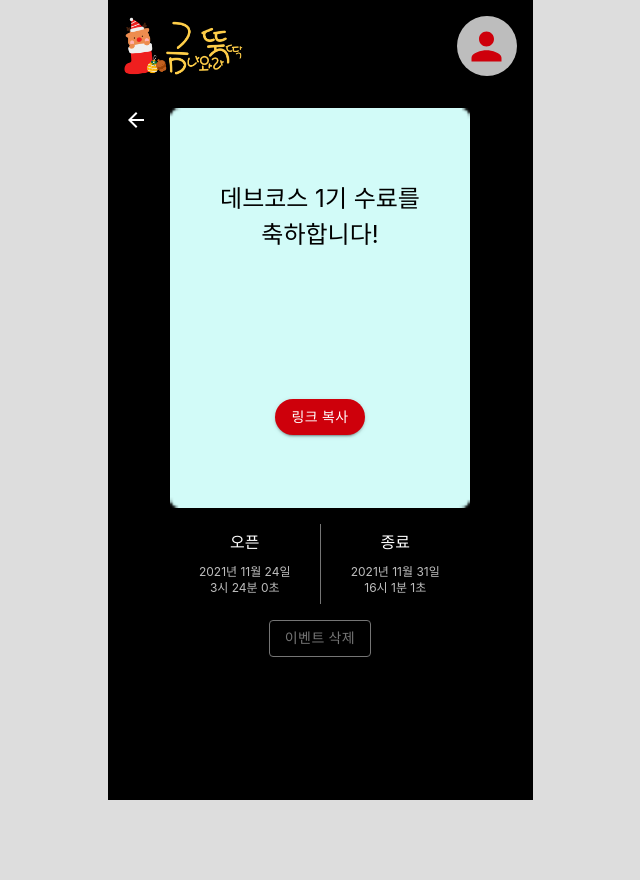
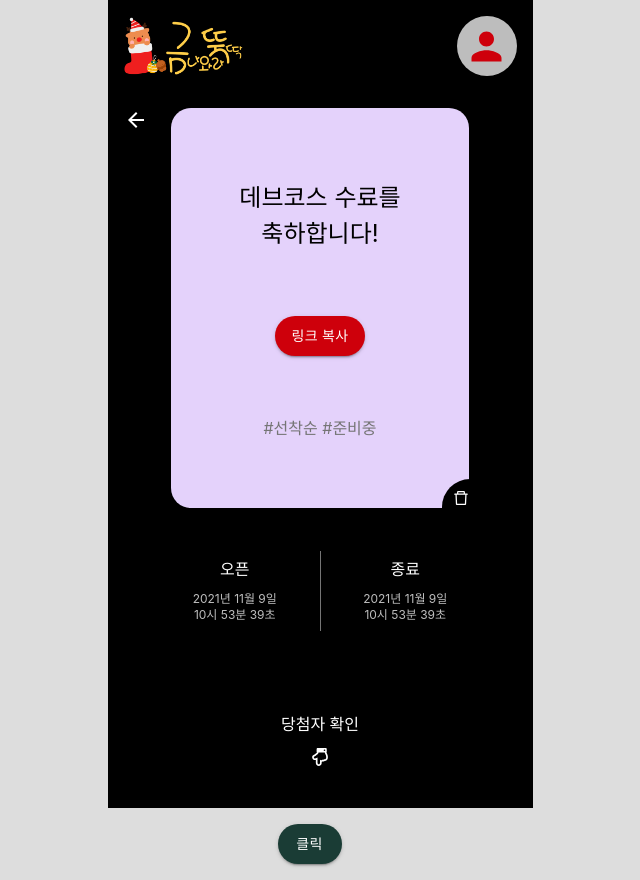
Before and after one commit to prgrms-web-devcourse/Team_DOKEV_GOLDDDUCK_FE, a Next.js app: page /event/1 in a window 1280 px wide. Shown: the whole page, without its empty margins (320-960 px from the left). Before the commit the page ends 800 px from the top, so only its background shows below. Built offline with nearby package versions, Linux system fonts and the light colour scheme.

Commit message:
feat: 이벤트 타입, 종료 여부 렌더링, 이벤트 삭제 버튼 css 수정

```diff
--- a/pages/event/[id].tsx
+++ b/pages/event/[id].tsx
@@ -3,26 +3,51 @@ import Text from '@components/Text'
 import Header from '@domains/Header'
 import Icon from '@components/Icon'
 import MUIButton from '@components/MUIButton'
+import Modal from '@components/Modal'
 import { useRouter } from 'next/router'
 import styled from '@emotion/styled'
 import { DEFAULT_MARGIN } from '@utils/constants/sizes'
 import { COLORS } from '@utils/constants/colors'
-import { useCallback, useState } from 'react'
-import { css } from '@emotion/react'
 
-const MOCK_DATA = {
-  id: 1,
-  type: 'fifo',
-  cover: '1',
-  title: '데브코스 1기 수료를 축하합니다!',
-  code: 'einaldasdfsdfefdf',
-  open: new Date('Dec 24 2021 12:24:00 GMT+0900 (한국 표준시)'),
-  close: new Date('Jan 1 2022 1:1:1 GMT+0900 (한국 표준시)'),
-  isClosed: false,
-  winnerList: [
+const MOCK = {
+  eventId: 0,
+  title: '데브코스 수료를 축하합니다!',
+  code: '3fa85f64-5717-4562-b3fc-2c963f66afa6',
+  startAt: '2021-12-09T10:53:39.275Z',
+  endAt: '2021-12-09T10:53:39.274Z',
+  eventProgressStatus: 'READY',
+  giftChoiceType: 'FIFO',
+  mainTemplate: '3',
+  maxParticipantCount: 6,
+  gifts: [
     {
-      gift: '시원한 아이스아메리카노',
-      winners: [
+      id: 1,
+      category: '시원한 조개탕',
+      itemCount: 4,
+      giftItems: [
+        {
+          id: 0,
+          content: '조개탕은 2차로~',
+          giftType: 'TEXT',
+          used: false,
+        },
+      ],
+    },
+  ],
+  member: {
+    email: 'dogaga@email.com',
+    id: 10,
+    name: '도가가',
+    profileImage: '',
+    socialId: '도가가가',
+  },
+}
+
+const WINNER_MOCK = {
+  data: [
+    {
+      category: '시원한 아이스아메리카노',
+      users: [
         {
           id: 1,
           name: '파트로',
@@ -36,8 +61,8 @@ const MOCK_DATA = {
       ],
     },
     {
-      gift: '리아 친필사인',
-      winners: [
+      category: '리아 친필사인',
+      members: [
         {
           id: 3,
           name: '도가가',
@@ -56,8 +81,8 @@ const MOCK_DATA = {
       ],
     },
     {
-      gift: '기팍팍 응원메세지',
-      winners: [
+      category: '기팍팍 응원메세지',
+      members: [
         {
           id: 3,
           name: '도가가',
@@ -99,39 +124,47 @@ const MOCK_DATA = {
 }
 
 const EventPage = () => {
-  const eventData = MOCK_DATA
   const router = useRouter()
-  const EVENT_LINK = `http://localhost:3000/${eventData.type}/${eventData.code}`
+  const {
+    giftChoiceType: type,
+    code,
+    startAt: open,
+    endAt: close,
+    eventProgressStatus: status,
+  } = MOCK
+  const EVENT_LINK = `http://localhost:3000/${type.toLowerCase()}/${code}`
 
   const handleCopyUrl = () => {
     navigator.clipboard.writeText(EVENT_LINK)
   }
 
-  const formattedDate = (date: Date): Array<string> => {
+  const formattedDate = (date: string): Array<string> => {
+    const castingDate = new Date(date)
+
     return [
-      `${date.getFullYear()}년 ${date.getMonth()}월 ${date.getDate()}일`,
-      `${date.getHours()}시 ${date.getMinutes()}분 ${date.getSeconds()}초`,
+      `${castingDate.getFullYear()}년 ${castingDate.getMonth()}월 ${castingDate.getDate()}일`,
+      `${castingDate.getHours()}시 ${castingDate.getMinutes()}분 ${castingDate.getSeconds()}초`,
     ]
   }
 
   return (
-    <>
+    <Wrapper>
       <Header />
       <EventContainer>
         <Icon
           name="arrowBack"
           size="LARGE"
-          color="WHITE"
           onIconClick={() => router.push('/mypage?tab=event')}
           style={{
             position: 'absolute',
             top: 0,
             left: 0,
+            marginLeft: 16,
           }}
         />
         <CoverImage
           style={{
-            backgroundImage: `url(/cover/cover${eventData.cover}.png)`,
+            backgroundImage: `url(/cover/cover${MOCK.mainTemplate}.png)`,
           }}>
           <Text
             color="BLACK"
@@ -141,99 +174,136 @@ const EventPage = () => {
               wordBreak: 'keep-all',
               lineHeight: '1.5',
             }}>
-            {eventData.title}
+            {MOCK.title}
           </Text>
           <MUIButton onClick={handleCopyUrl} style={{ ...copyBtnStyle }}>
             링크 복사
           </MUIButton>
+          <Text color="TEXT_GRAY_DARK">
+            {`${type === 'FIFO' ? '#선착순' : '#랜덤'} ${
+              status === 'READY'
+                ? '#준비중'
+                : status === 'RUNNING'
+                ? '#진행중'
+                : '#종료됨'
+            }`}
+          </Text>
+          <RemoveButton>
+            <Icon
+              name="remove"
+              size="MEDIUM"
+              style={{ margin: '10px 0 0 10px' }}
+              onIconClick={() => {
+                confirm(
+                  '이벤트를 삭제하시겠습니까?\n삭제한 이벤트는 종료 처리되고 더 이상 확인할 수 없습니다.',
+                ) && alert('삭제되었습니다')
+              }}
+            />
+          </RemoveButton>
         </CoverImage>
-        <EventTimeInfo>
-          <TimeWrapper>
+        <EventTimeSection>
+          <TimeInfo>
             <Text>오픈</Text>
             <Text
               color="TEXT_GRAY_LIGHT"
               size="MICRO"
-              style={{ textAlign: 'center', marginTop: 16, marginBottom: 4 }}>
-              {formattedDate(eventData.open)[0]}
+              style={{ marginTop: 16, marginBottom: 4 }}>
+              {formattedDate(open)[0]}
             </Text>
-            <Text
-              size="MICRO"
-              color="TEXT_GRAY_LIGHT"
-              style={{ textAlign: 'center' }}>
-              {formattedDate(eventData.open)[1]}
+            <Text size="MICRO" color="TEXT_GRAY_LIGHT">
+              {formattedDate(open)[1]}
             </Text>
-          </TimeWrapper>
+          </TimeInfo>
           <Divider />
-          <TimeWrapper>
+          <TimeInfo>
             <Text>종료</Text>
             <Text
               color="TEXT_GRAY_LIGHT"
               size="MICRO"
-              style={{ textAlign: 'center', marginTop: 16, marginBottom: 4 }}>
-              {formattedDate(eventData.close)[0]}
+              style={{ marginTop: 16, marginBottom: 4 }}>
+              {formattedDate(close)[0]}
             </Text>
-            <Text
-              size="MICRO"
-              color="TEXT_GRAY_LIGHT"
-              style={{ textAlign: 'center' }}>
-              {formattedDate(eventData.close)[1]}
+            <Text size="MICRO" color="TEXT_GRAY_LIGHT">
+              {formattedDate(close)[1]}
             </Text>
-          </TimeWrapper>
-        </EventTimeInfo>
-        <MUIButton
-          variant="outlined"
-          onClick={() => {
-            confirm(
-              '이벤트를 삭제하시겠습니까?\n삭제한 이벤트는 종료 처리되고 더 이상 확인할 수 없습니다.',
-            ) && alert('삭제되었습니다')
-          }}
-          sx={{
-            borderColor: COLORS.TEXT_GRAY_DARK,
-            color: COLORS.TEXT_GRAY_DARK,
-            '&:hover': {
-              borderColor: COLORS.RED,
-              color: COLORS.RED,
-            },
-          }}>
-          이벤트 삭제
-        </MUIButton>
+          </TimeInfo>
+        </EventTimeSection>
+        <WinnerSection>
+          <Text>당첨자 확인</Text>
+          <Icon name="pointDown" size="MEDIUM" />
+        </WinnerSection>
       </EventContainer>
-    </>
+      <Modal>
+        <MUIButton style={{ ...winnerBtnStyle }}>클릭</MUIButton>
+        <Text color="WHITE">당첨자 목록</Text>
+      </Modal>
+    </Wrapper>
   )
 }
+
+const Wrapper = styled.div`
+  position: absolute;
+  top: 0;
+  bottom: 0;
+  left: 0;
+  right: 0;
+  background-color: ${COLORS.BLACK};
+  height: 100%;
+`
 
 const copyBtnStyle: React.CSSProperties = {
   backgroundColor: COLORS.RED,
   borderRadius: 20,
+  lineHeight: 2,
+}
+
+const winnerBtnStyle: React.CSSProperties = {
+  position: 'relative',
+  bottom: 0,
+  backgroundColor: COLORS.GREEN,
+  borderRadius: 20,
+  lineHeight: 2,
+  margin: `${DEFAULT_MARGIN} 40%`,
 }
 
 const EventContainer = styled.div`
-  margin: ${DEFAULT_MARGIN};
   position: relative;
   display: flex;
   flex-direction: column;
   align-items: center;
+  margin-top: ${DEFAULT_MARGIN};
   background-color: inherit;
 `
 const CoverImage = styled.div`
-  width: 300px;
+  position: relative;
+  width: 70%;
   height: 400px;
   background-repeat: no-repeat;
-  background-size: contain;
+  padding: 40px;
+  background-size: cover;
+  border-radius: 20px;
   display: flex;
   flex-direction: column;
   justify-content: space-around;
   align-items: center;
 `
 
-const EventTimeInfo = styled.div`
-  display: flex;
-  margin: ${DEFAULT_MARGIN} 0;
-  height: 80px;
-  width: 300px;
+const RemoveButton = styled.div`
+  position: absolute;
+  bottom: -1px;
+  right: -1px;
+  background-color: ${COLORS.BLACK};
+  border-radius: 50px 0 0 0;
 `
 
-const TimeWrapper = styled.section`
+const EventTimeSection = styled.section`
+  display: flex;
+  margin: 10% 0;
+  height: 80px;
+  width: 80%;
+`
+
+const TimeInfo = styled.div`
   color: ${COLORS.WHITE};
   width: 50%;
   height: 100%;
@@ -249,4 +319,14 @@ const Divider = styled.div`
   background-color: ${COLORS.TEXT_GRAY_DARK};
 `
 
+const WinnerSection = styled.section`
+  display: flex;
+  flex-direction: column;
+  justify-content: space-between;
+  align-items: center;
+  height: 50px;
+  margin: 10% 0;
+  background-color: inherit;
+`
+
 export default EventPage
--- a/src/utils/constants/icons.ts
+++ b/src/utils/constants/icons.ts
@@ -1,5 +1,6 @@
 import { MdArrowBack } from 'react-icons/md'
 import { FaRegHandPointDown } from 'react-icons/fa'
+import { AiOutlineDelete } from 'react-icons/ai'
 import { BsPlusLg } from 'react-icons/bs'
 import { CgClose } from 'react-icons/cg'
 import { IconType } from 'react-icons/lib'
@@ -12,10 +13,12 @@ const $pointDown = FaRegHandPointDown
 const $arrowBack = MdArrowBack
 const $close = CgClose
 const $plus = BsPlusLg
+const $remove = AiOutlineDelete
 
 export const ICON_TYPES: IIconTypes = {
-  remove: $pointDown,
+  pointDown: $pointDown,
   arrowBack: $arrowBack,
   close: $close,
   plus: $plus,
+  remove: $remove,
 }
```
